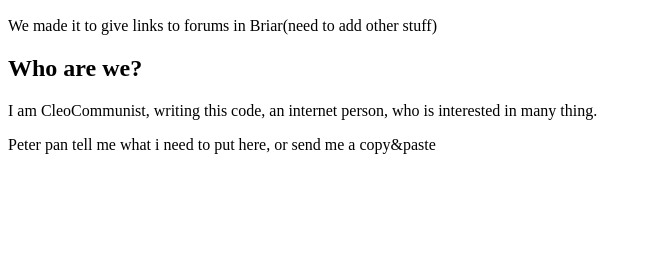
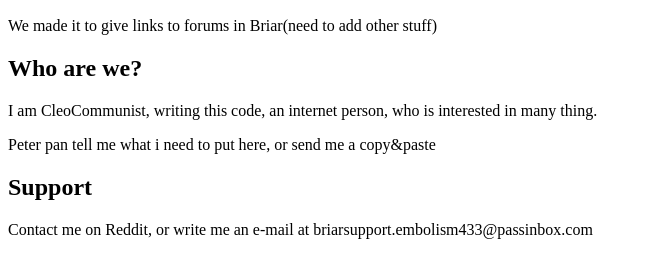
Before and after one commit to CleoCommunist/BriarCommunity, a plain HTML site: page about.html in a window 1280 px wide. Shown: the part 96-374 px from the top of the page, without its empty margins (0-652 px from the left). Drawn offline with Linux system fonts and the light colour scheme.

Commit message:
Added contact for support

```diff
--- a/about.html
+++ b/about.html
@@ -27,6 +27,13 @@
         </p>
         <p>Peter pan tell me what i need to put here, or send me a copy&paste</p>
 
+        <h2>
+            Support
+        </h2>
+        <p>
+            Contact me on Reddit, or write me an e-mail at briarsupport.embolism433@passinbox.com
+        </p>
+
 
     </body>
 
```
